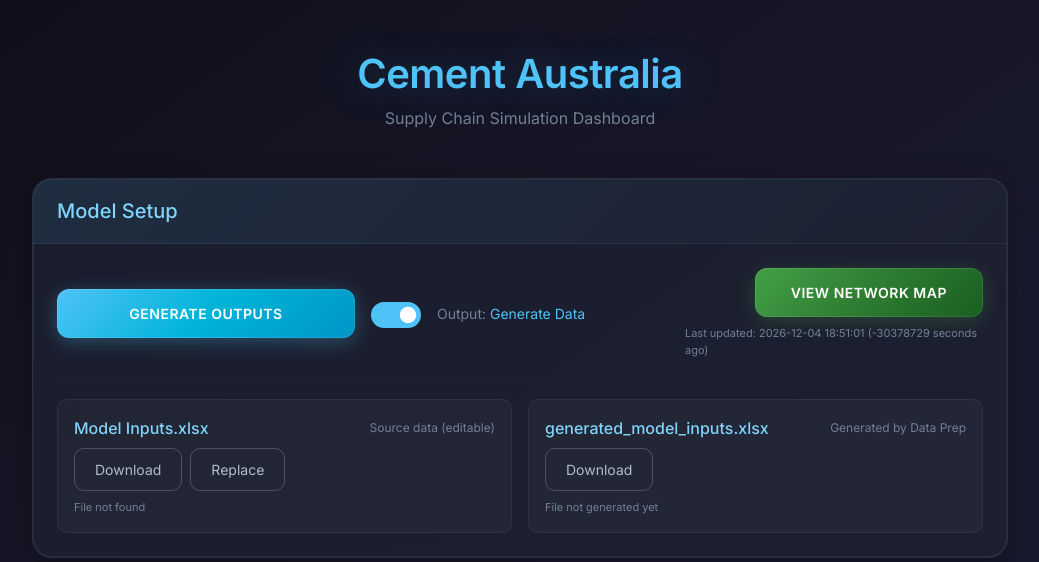
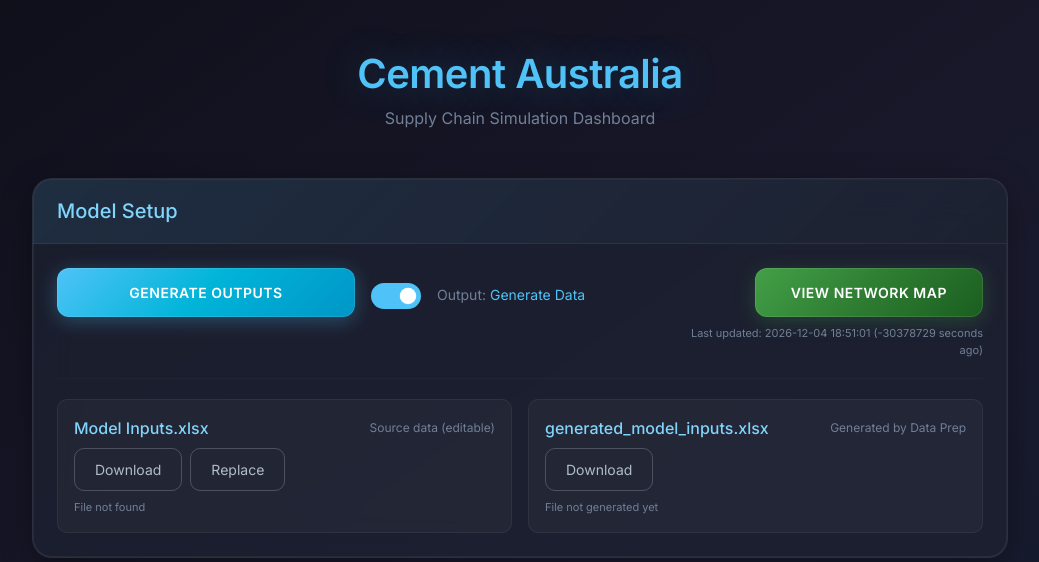
Before and after one commit to ZPrins/CA, a Flask app: page / in a window 1280 px wide. Shown: the top 562 px of the page, without its empty margins (120-1159 px from the left). Run offline with Flask 3, Linux system fonts and the light colour scheme.

Commit message:
Align buttons at the top of the page
Adjusted row alignment to `align-items-start` and modified column classes in `templates/index.html` to ensure buttons align from their top edges, resolving previous vertical alignment issues.

Replit-Commit-Author: Agent
Replit-Commit-Session-Id: 042c3be5-bcaa-412d-a11a-54bd49e15e7f
Replit-Commit-Checkpoint-Type: full_checkpoint
Replit-Commit-Event-Id: 3cc61a23-a305-4a11-84f6-686568ffb0cb
Replit-Commit-Screenshot-Url: https://storage.googleapis.com/screenshot-production-us-central1/7021497b-e239-4ebb-aabe-96a6d9a99b74/042c3be5-bcaa-412d-a11a-54bd49e15e7f/ZOII0yD
Replit-Helium-Checkpoint-Created: true

```diff
--- a/templates/index.html
+++ b/templates/index.html
@@ -338,14 +338,14 @@
                 <h5 class="mb-0">Model Setup</h5>
             </div>
             <div class="card-body">
-                <div class="row g-3">
-                    <div class="col-md-4 d-flex flex-column justify-content-center">
+                <div class="row g-3 align-items-start">
+                    <div class="col-md-4">
                         <button type="button" class="btn btn-primary w-100" id="runDataPrepBtn">
                             <span id="runDataPrepBtnText">Generate Outputs</span>
                             <span id="runDataPrepSpinner" class="spinner-border spinner-border-sm ms-2 d-none"></span>
                         </button>
                     </div>
-                    <div class="col-md-4 d-flex flex-column justify-content-center">
+                    <div class="col-md-4 d-flex align-items-center" style="min-height: 52px;">
                         <div class="d-flex align-items-center gap-3">
                             <div class="form-check form-switch mb-0">
                                 <input class="form-check-input" type="checkbox" role="switch" id="prepareInputsToggle" style="width: 50px; height: 26px;">
@@ -353,9 +353,9 @@
                             <span class="text-muted" style="font-size: 14px;">Output: <span id="dataPrepOutputLabel" style="color: #4fc3f7;">Generate Data</span></span>
                         </div>
                     </div>
-                    <div class="col-md-4 d-flex flex-column align-items-end">
+                    <div class="col-md-4 text-end">
                         <a href="/network-map" target="_blank" class="btn btn-success-custom">View Network Map</a>
-                        <small id="networkMapTimestamp" class="text-muted mt-2" style="font-size: 11px;">Last updated: --</small>
+                        <small id="networkMapTimestamp" class="text-muted d-block mt-2" style="font-size: 11px;">Last updated: --</small>
                     </div>
                 </div>
                 <div id="dataPrepOutputCard" class="mt-3" style="display: none;">
```
